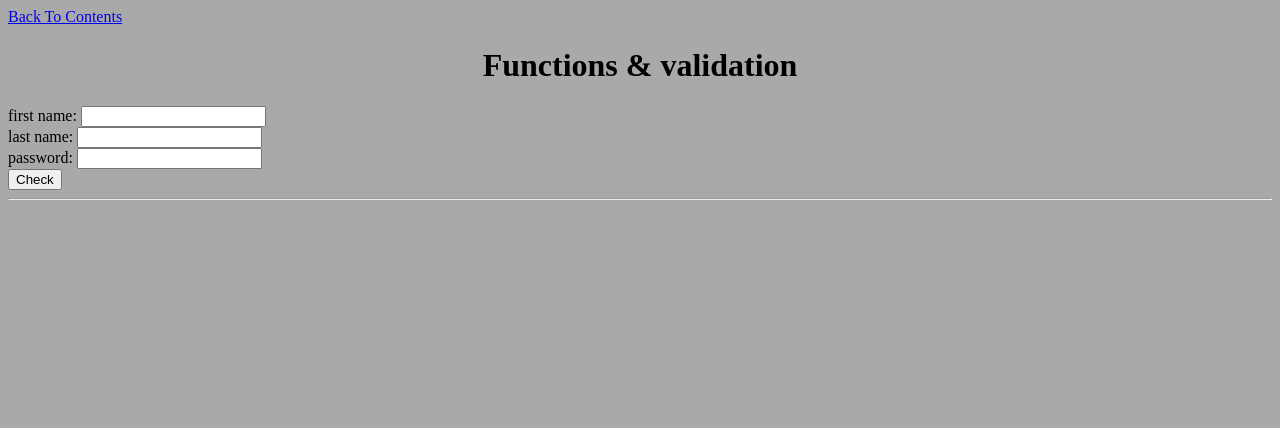
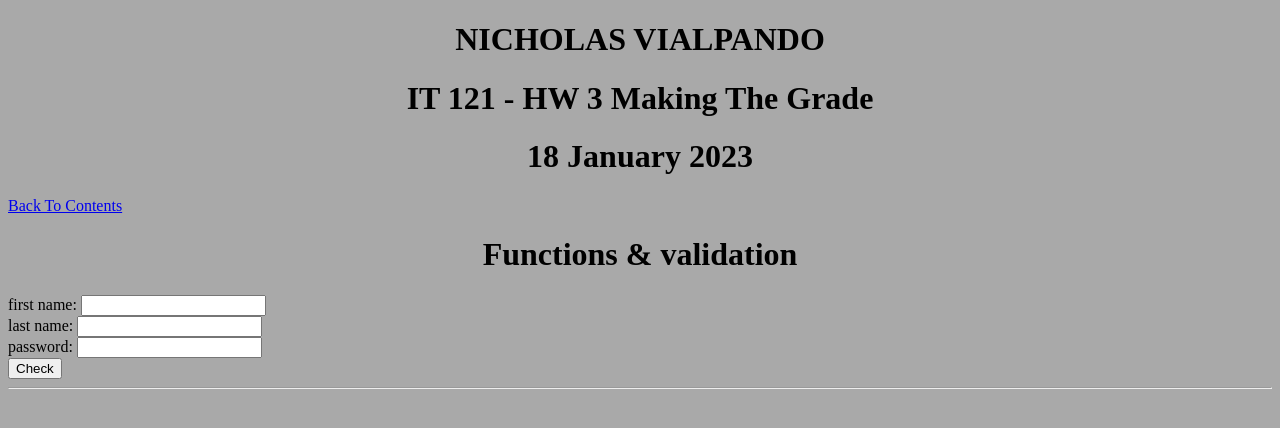
Before and after one commit to nvialp/it121-winterq2022, a plain HTML site: page week4/index4.html in a window 1280 px wide. Drawn offline with nearby package versions, Linux system fonts and the light colour scheme.

Commit message:
added class header to week for page

```diff
--- a/week4/index4.html
+++ b/week4/index4.html
@@ -5,6 +5,10 @@
   <link rel="stylesheet" href="../style.css" />
 </head>
 <body>
+    <h1> NICHOLAS VIALPANDO</h1>
+    <h1> IT 121 - HW 3 Making The Grade
+    <h1>18 January 2023</h1>
+
     <a href=../index.html>Back To Contents</a>
 
     <h1>Functions & validation</h1>
```
